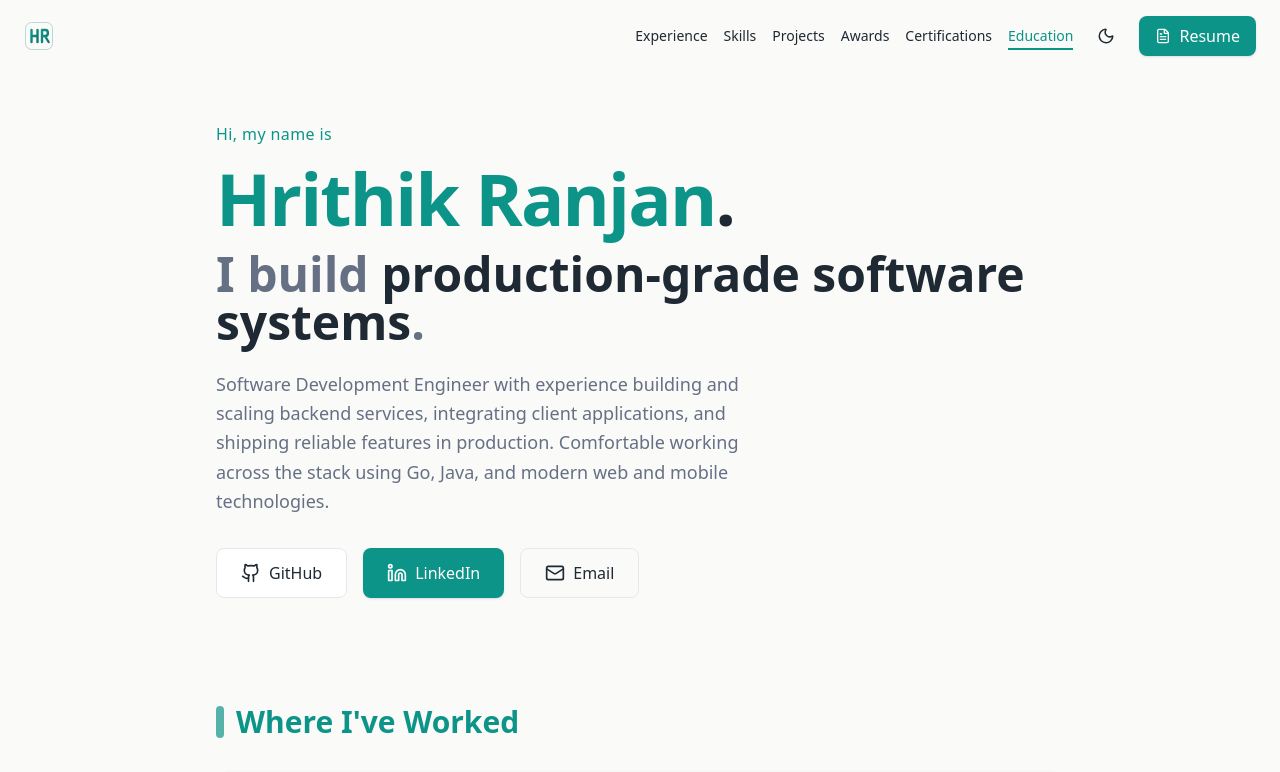
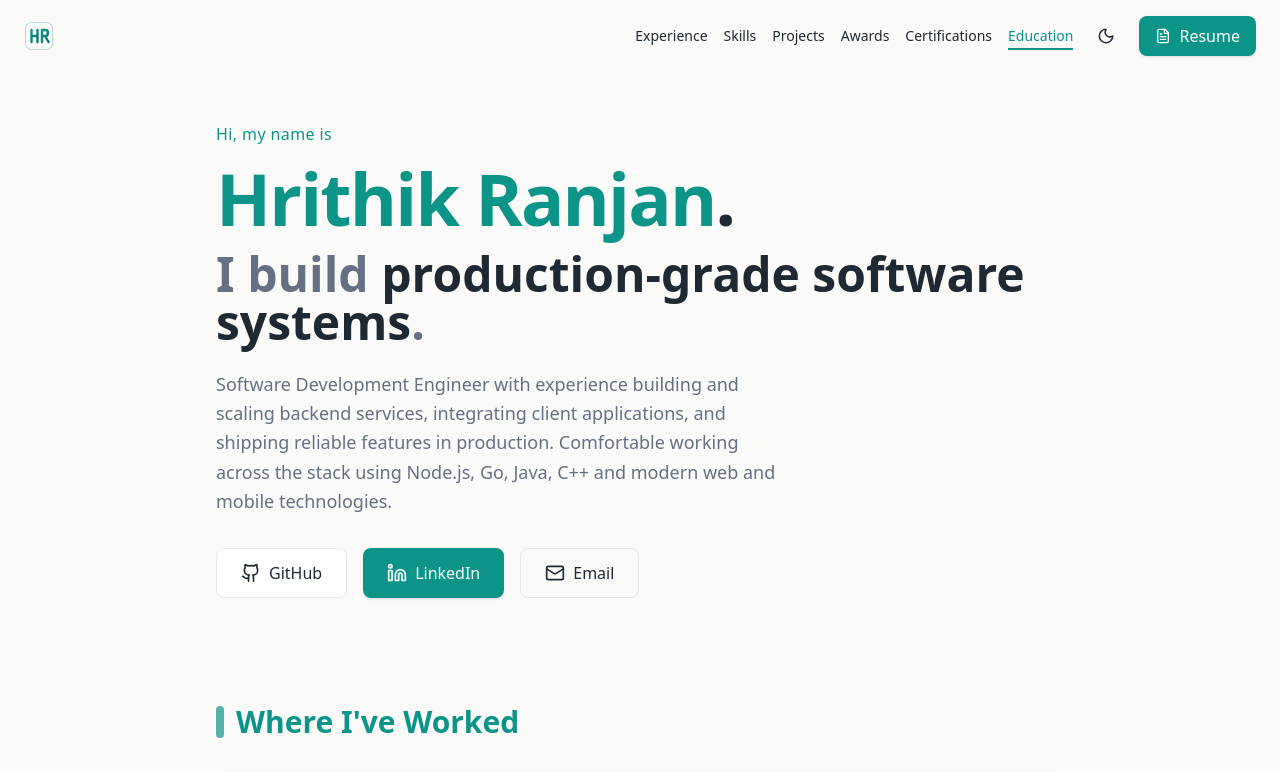
Before and after one commit to hrithik-09/Hrithik-portfolio, a React (Vite) app: page / in a window 1280 px wide. Shown: the top 772 px of the page. Built offline with nearby package versions, Linux system fonts and the light colour scheme.

Commit message:
about section changes

```diff
--- a/src/data.js
+++ b/src/data.js
@@ -10,7 +10,7 @@ export const portfolioData = {
     linkedin: "https://linkedin.com/in/hrithik2209",
     phone: "+91-9102978168",
     about:
-      "Software Development Engineer with experience building and scaling backend services, integrating client applications, and shipping reliable features in production. Comfortable working across the stack using Go, Java, and modern web and mobile technologies.",
+      "Software Development Engineer with experience building and scaling backend services, integrating client applications, and shipping reliable features in production. Comfortable working across the stack using Node.js, Go, Java, C++ and modern web and mobile technologies.",
   },
 
   experience: [
```
